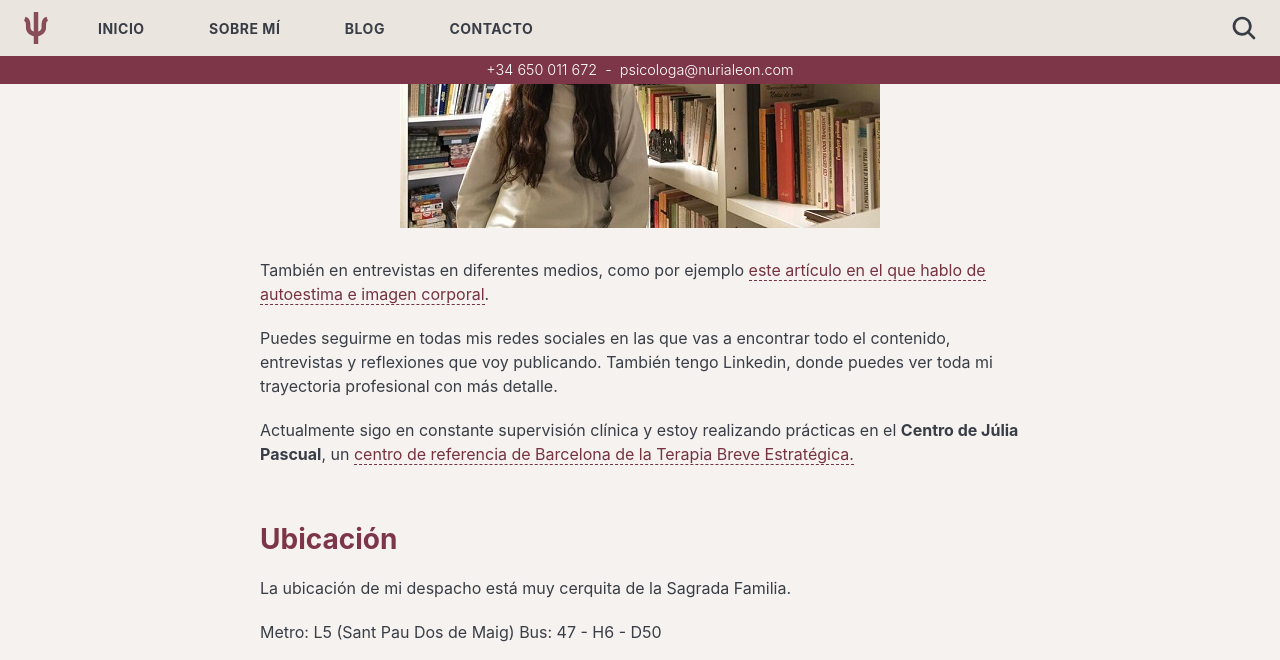
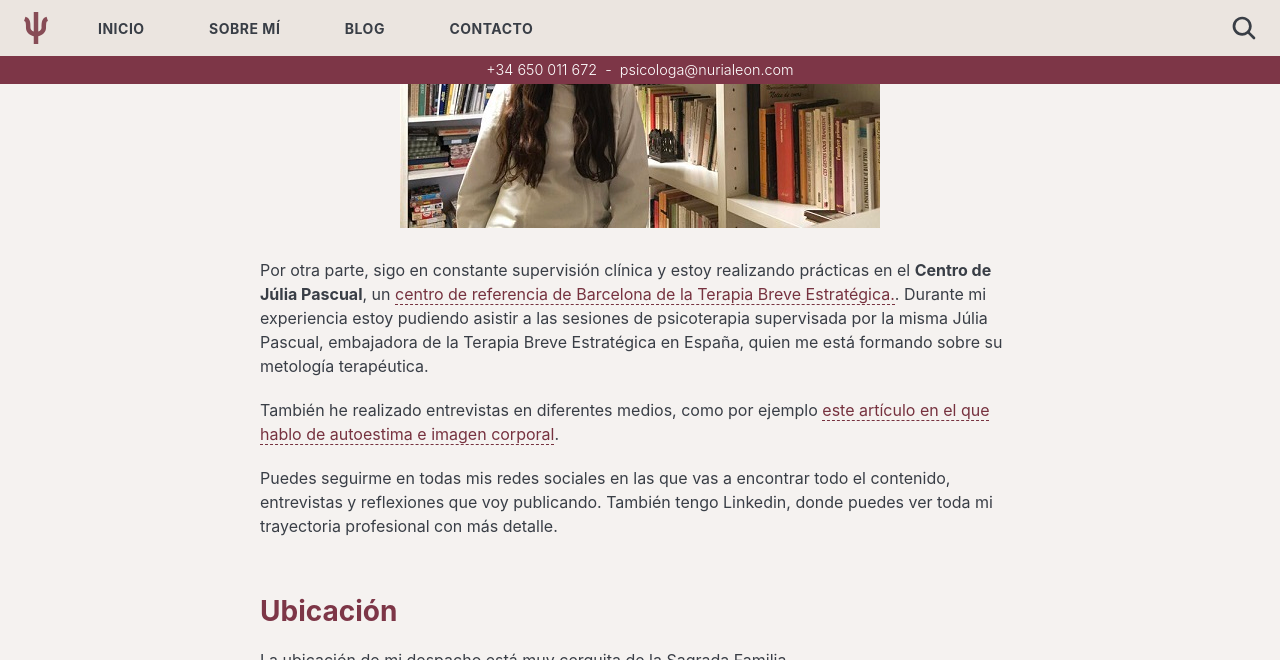
Before and after one commit to nurialeonsallent/nurialeon.com, a Jekyll site: the page built from _pages/sobre-mi.md, in a window 1280 px wide and 900 px high, scrolled down 2103 px, cut to the strip 0-660 px from the top of the window. Built offline with Jekyll 4.4.1, drawn with Linux system fonts in a browser that asks for light colours.

Commit message:
practicas

```diff
--- a/_pages/sobre-mi.md
+++ b/_pages/sobre-mi.md
@@ -41,11 +41,14 @@ Actualmente también colaboro con un **centro de psicomotricidad y lateralidad**
 
 ![Terapia psicológica]({{ site.baseurl }}/images/nurialeon_lateralidad.jpg)
 
-También en entrevistas en diferentes medios, como por ejemplo [este artículo en el que hablo de autoestima e imagen corporal](https://www.esteticainfo.com/complejos-yo-liberate-y-encuentra-tu-felicidad/).
+
+Por otra parte, sigo en constante supervisión clínica y estoy realizando prácticas en el **Centro de Júlia Pascual**, un [centro de referencia de Barcelona de la Terapia Breve Estratégica.](https://www.juliapascual.com/). Durante mi experiencia estoy pudiendo asistir a las sesiones de psicoterapia supervisada por la misma Júlia Pascual, embajadora de la Terapia Breve Estratégica en España, quien me está formando sobre su metología terapéutica.
+
+También he realizado entrevistas en diferentes medios, como por ejemplo [este artículo en el que hablo de autoestima e imagen corporal](https://www.esteticainfo.com/complejos-yo-liberate-y-encuentra-tu-felicidad/).
 
 Puedes seguirme en todas mis redes sociales en las que vas a encontrar todo el contenido, entrevistas y reflexiones que voy publicando. También tengo Linkedin, donde puedes ver toda mi trayectoria profesional con más detalle.
 
-Actualmente sigo en constante supervisión clínica y estoy realizando prácticas en el **Centro de Júlia Pascual**, un [centro de referencia de Barcelona de la Terapia Breve Estratégica.](https://www.juliapascual.com/)
+
 
 
 
```
